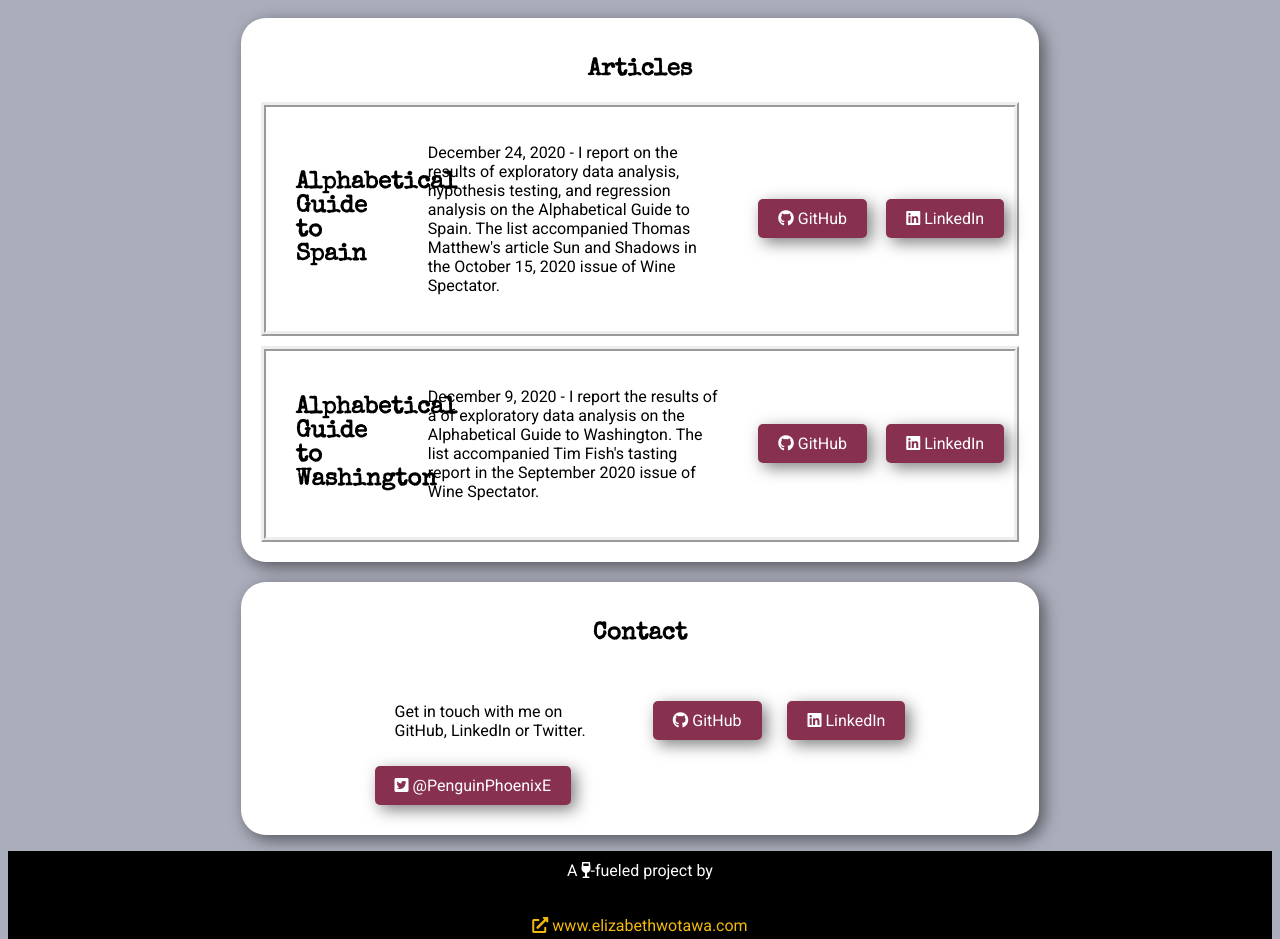
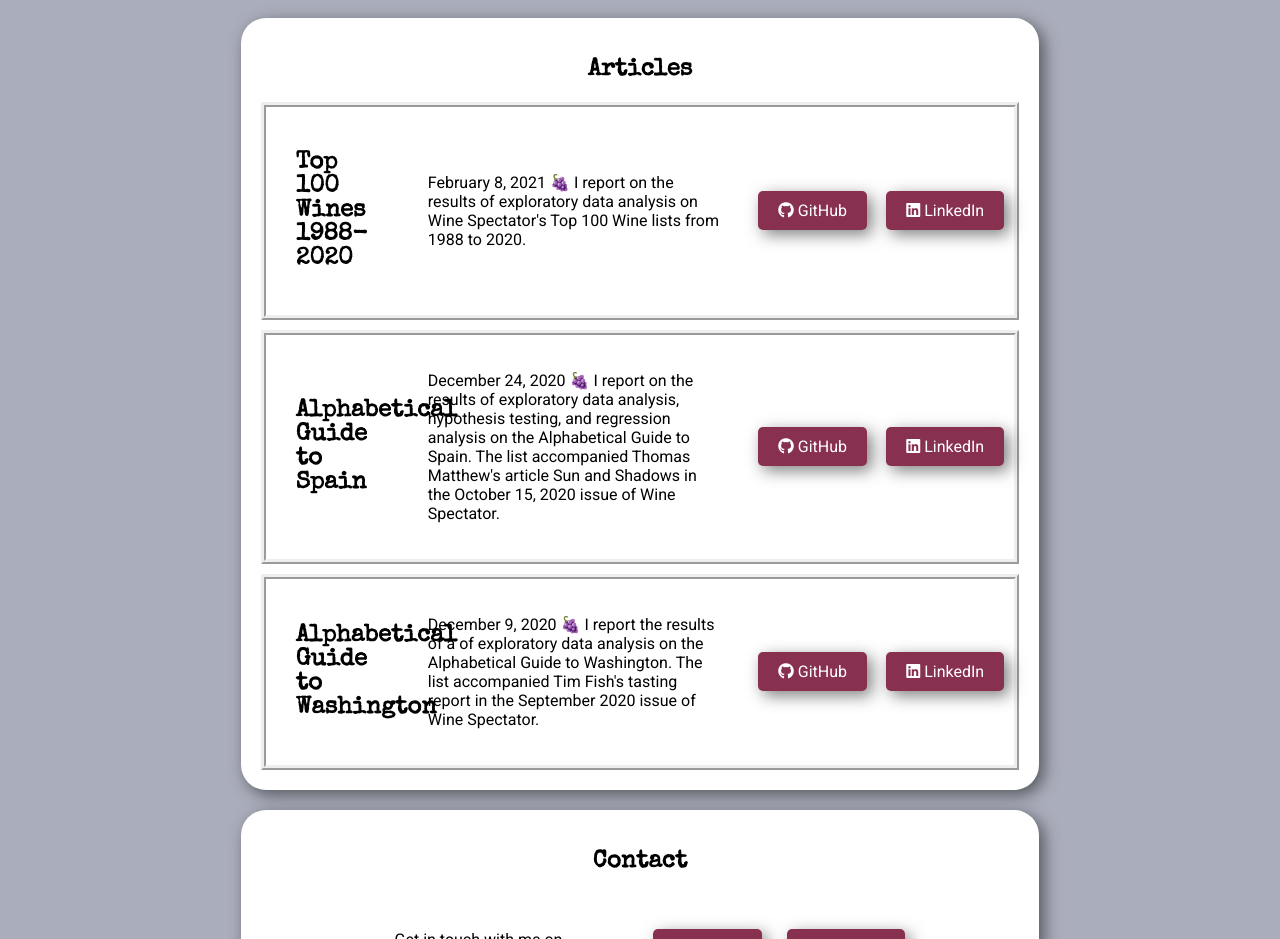
Before and after one commit to ewotawa/grapevine_plots, a plain HTML site: page index.html in a window 1280 px wide. Shown: the part 850-1789 px from the top of the page. Drawn offline with nearby package versions, Linux system fonts and the light colour scheme.

Commit message:
Add Top 100 Wines article

```diff
--- a/assets/js/main.js
+++ b/assets/js/main.js
@@ -1,12 +1,17 @@
 let projects = [
   [
+    "Top 100 Wines 1988-2020",
+    "February 8, 2021 🍇 I report on the results of exploratory data analysis on Wine Spectator's Top 100 Wine lists from 1988 to 2020.",
+    "https://github.com/ewotawa/top_100_wines_2020",
+    "https://www.linkedin.com/pulse/grapevine-plots-wine-spectators-top-100-wines-1988-2020-wotawa"
+  ],[
     "Alphabetical Guide to Spain",
-    "December 24, 2020 - I report on the results of exploratory data analysis, hypothesis testing, and regression analysis on the Alphabetical Guide to Spain. The list accompanied Thomas Matthew's article Sun and Shadows in the October 15, 2020 issue of Wine Spectator.",
+    "December 24, 2020 🍇 I report on the results of exploratory data analysis, hypothesis testing, and regression analysis on the Alphabetical Guide to Spain. The list accompanied Thomas Matthew's article Sun and Shadows in the October 15, 2020 issue of Wine Spectator.",
     "https://github.com/ewotawa/wines_of_spain",
     "https://www.linkedin.com/pulse/grapevine-plots-analysis-wine-spectators-alphabetical-wotawa-1c"
   ],[
     "Alphabetical Guide to Washington",
-    "December 9, 2020 - I report the results of a of exploratory data analysis on the Alphabetical Guide to Washington. The list accompanied Tim Fish's tasting report in the September 2020 issue of Wine Spectator.",
+    "December 9, 2020 🍇 I report the results of a of exploratory data analysis on the Alphabetical Guide to Washington. The list accompanied Tim Fish's tasting report in the September 2020 issue of Wine Spectator.",
     "https://github.com/ewotawa/wines_of_washington",
     "https://www.linkedin.com/pulse/grapevine-plots-analysis-wine-spectators-alphabetical-wotawa"
   ]
@@ -40,6 +45,7 @@ for (project in projects) {
   let pText = document.createTextNode(projects[project][1]);
   p.appendChild(pText);
   article.appendChild(p);
+  console.log(p);
 
   /* add github link to article */
   let github = document.createElement("a");
--- a/index.html
+++ b/index.html
@@ -15,6 +15,7 @@
 
     <!-- Page attributes -->
     <title>Grapevine Plots</title>
+    <meta charset="UTF-8">
     <meta name="viewport" content="width=device-width, initial-scale=1">
     <meta name="description" content="A celebration of wine through data analysis, statistics, and data science">
     <meta name="keywords" content="grapevineplots, wine, wines, wineindustry, winemaking, data, datascience, analytics, datasets, winery, vin, vino, whitewine, redwine, sherry, champagne, cava, prosecco, rioja, riojawine, tempranillo, winesofwashington, winesofspain">
```
